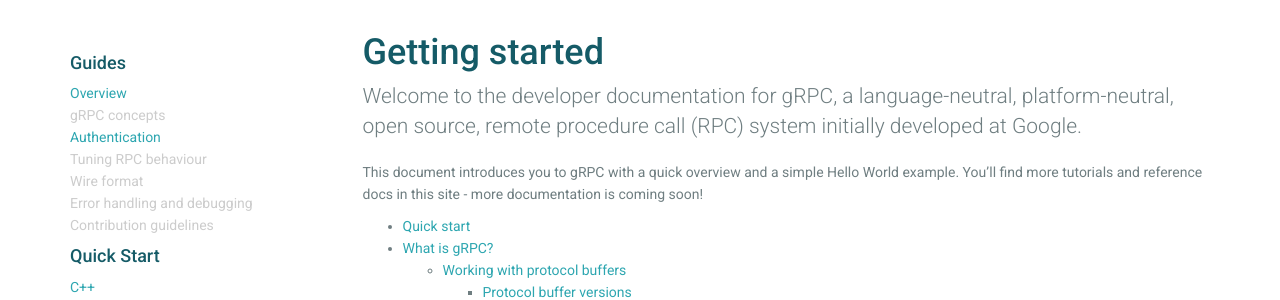
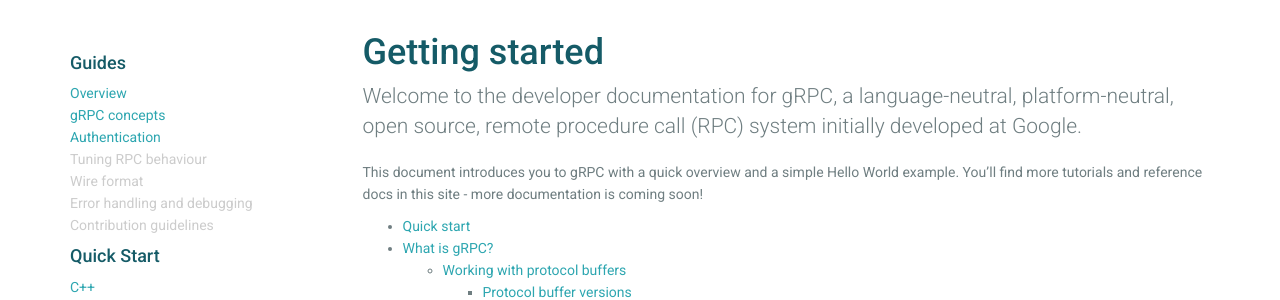
Before and after one commit to grpc/grpc.github.io, a Jekyll site: the page built from docs/index.md, in a window 1280 px wide. Shown: the part 178-478 px from the top of the page. Built offline with Jekyll 4.4.1, drawn with Linux system fonts in a browser that asks for light colours; nearby versions of some CDN libraries; library files that are not in the unit come from our copies; Markdown is read by kramdown in place of the engine named in the settings.

Commit message:
Updated nav for concepts doc

```diff
--- a/_layouts/docs.html
+++ b/_layouts/docs.html
@@ -8,7 +8,7 @@
     <ul class="list-unstyled docs-side-nav">
       <li><h4>Guides</h4></li>
       <li><a href="/docs/">Overview</a></li>
-      <li><a class="disabled" href="/docs/guides/concepts.html">gRPC concepts</a></li>
+      <li><a href="/docs/guides/concepts.html">gRPC concepts</a></li>
       <li><a href="/docs/guides/auth.html">Authentication</a></li>
       <li><a class="disabled" href="/docs/guides/tuning.html">Tuning RPC behaviour</a></li>
       <li><a class="disabled" href="/docs/guides/wire.html">Wire format</a></li>
```
